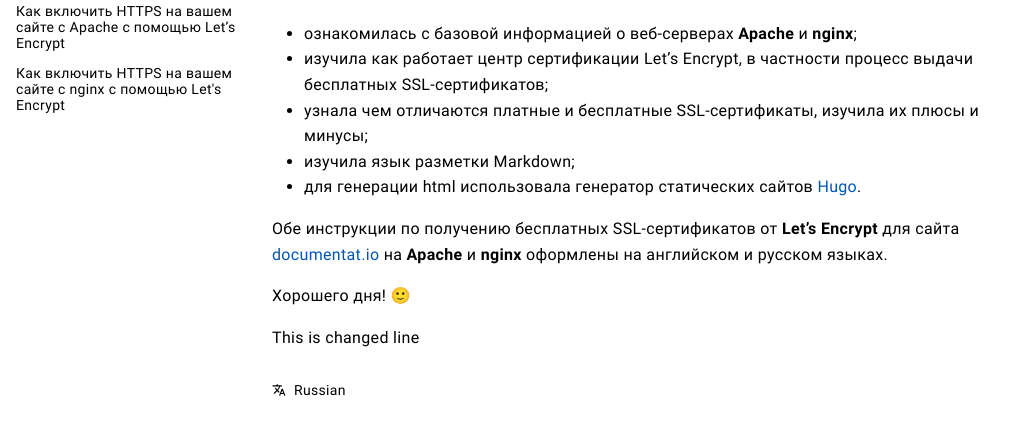
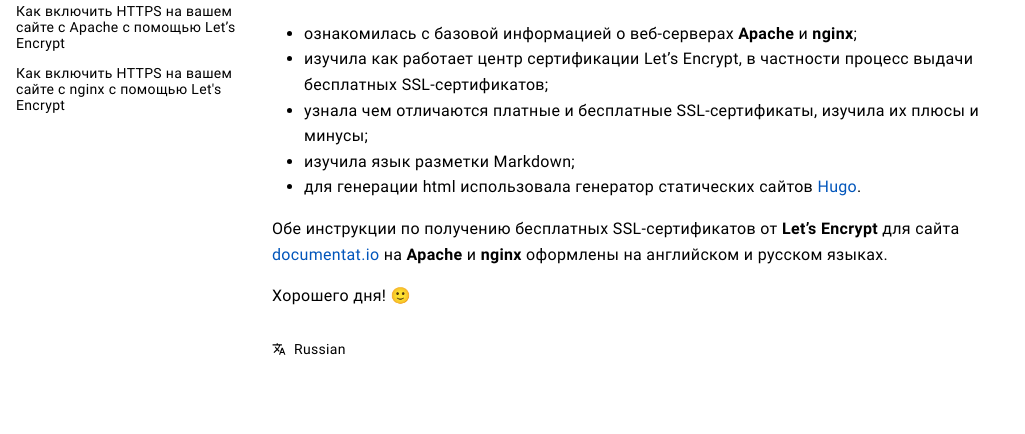
Before and after one commit to sashainthewild/sashainthewild.github.io, a plain HTML site: page index.html in a window 1280 px wide. Shown: the part 168-602 px from the top of the page, without its empty margins (0-1025 px from the left). Drawn offline with Linux system fonts and the light colour scheme.

Commit message:
remove line back

```diff
--- a/index.html
+++ b/index.html
@@ -164,7 +164,6 @@ https://github.com/alex-shpak/hugo-book
 </ul>
 <p>Обе инструкции по получению бесплатных SSL-сертификатов от <strong>Let&rsquo;s Encrypt</strong> для сайта <a href="https://documentat.io/">documentat.io</a> на <strong>Apache</strong> и <strong>nginx</strong> оформлены на английском и русском языках.</p>
 <p>Хорошего дня! 🙂</p>
-<p>This is changed line</p>
 </article>
 
 
```
